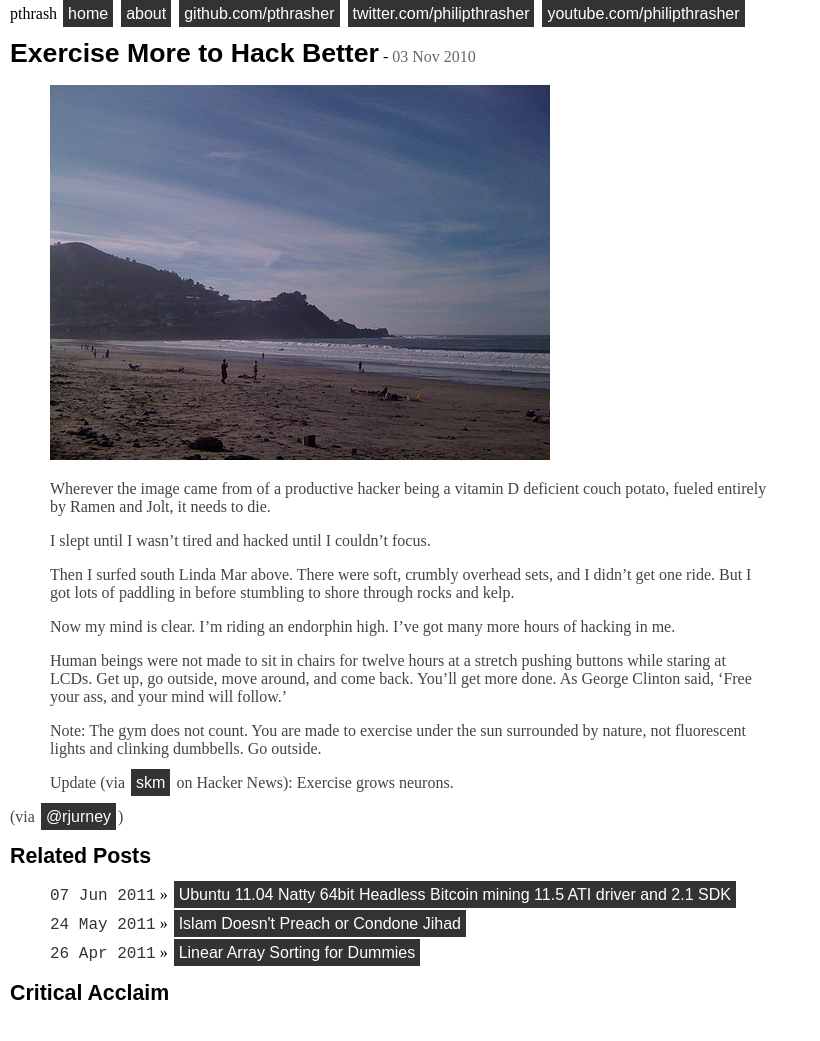
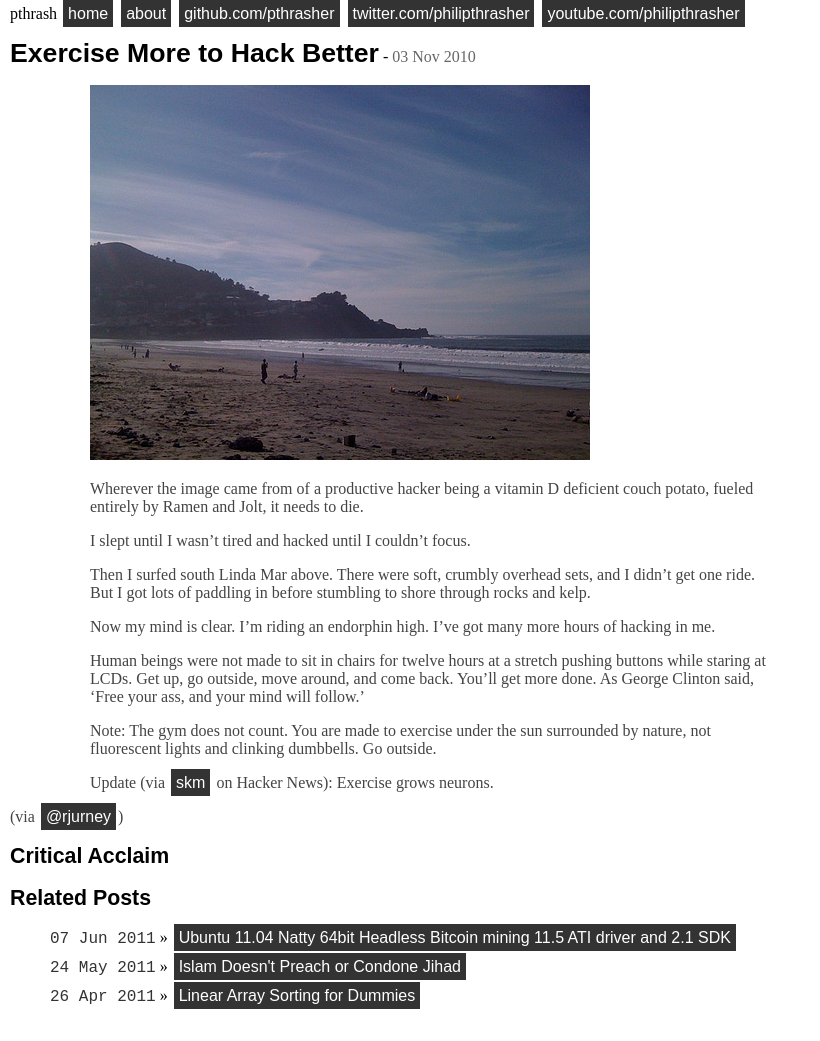
Before and after one commit to pthrasher/pthrasher.github.com, a Jekyll site: the page built from _posts/2010-11-03-exercise-more-to-hack-better.markdown, in a window 1280 px wide. Shown: the whole page, without its empty margins (0-820 px from the left). Built offline with Jekyll 4.4.1, drawn with Linux system fonts in a browser that asks for light colours; nearby versions of some CDN libraries; some web fonts are replaced.

Commit message:
more style changes

```diff
--- a/_layouts/post.html
+++ b/_layouts/post.html
@@ -6,13 +6,21 @@ layout: default
 	<span class="date">{{ page.date | date_to_string }}</span><!-- a class="FlattrButton" style="display:none;" rev="flattr;button:compact;"
 	href="http://pthrasher.github.com"></a -->
 	<div>
-		{{ content }}
+    <ul>
+        <li>{{ content }}</li>
+    </ul>
 	</div>
 	{% if page.via %}
 		<p class='meta'>(via <a href='{{ page.viaurl }}'>{{ page.via }}</a>)</p>
 	{% endif %}
 </div>
 
+<div id="comments">
+	<h2>Critical Acclaim</h2>
+    <ul>
+        <li><div id="boastful"></div></li>
+    </ul>
+</div>
 <div id="related">
   <h2>Related Posts</h2>
   <ul class="posts">
@@ -22,29 +30,6 @@ layout: default
   </ul>
 </div>
 
-<div id="comments">
-	<h2>Critical Acclaim</h2>
-    <div id="boastful"></div>
-	<!--div id="disqus_thread"></div>
-	<script type="text/javascript">
-	    /* * * CONFIGURATION VARIABLES: EDIT BEFORE PASTING INTO YOUR WEBPAGE * * */
-	    var disqus_shortname = 'pthrashersblog'; // required: replace example with your forum shortname
-		var disqus_developer = 0; // developer mode is on
-
-	    // The following are highly recommended additional parameters. Remove the slashes in front to use.
-	    // var disqus_identifier = '{{ page.title }}';
-	    // var disqus_url = '{{ page.url }}';
-
-	    /* * * DON'T EDIT BELOW THIS LINE * * */
-	    (function() {
-	        var dsq = document.createElement('script'); dsq.type = 'text/javascript'; dsq.async = true;
-	        dsq.src = 'http://' + disqus_shortname + '.disqus.com/embed.js';
-	        (document.getElementsByTagName('head')[0] || document.getElementsByTagName('body')[0]).appendChild(dsq);
-	    })();
-	</script>
-	<noscript>Please enable JavaScript to view the <a href="http://disqus.com/?ref_noscript">comments powered by Disqus.</a></noscript>
-	<a href="http://disqus.com" class="dsq-brlink">blog comments powered by <span class="logo-disqus">Disqus</span></a -->
-</div>
 <script type="text/javascript" charset="utf-8">
     $(function(){
         $("#boastful").boastful({empty_message: "No one's mentioned this page on Twitter yet. <a href=\"http://twitter.com?status=http://philipthrasher.com{{page.url}}\">You could be the first</a>."});
--- a/css/styles.css
+++ b/css/styles.css
@@ -52,7 +52,7 @@ a:hover {
     text-decoration:underline;
 }
 
-#boastful a {
+a>img {
     background: transparent;
 }
 
```
Also changed, not shown: 7 other files.
